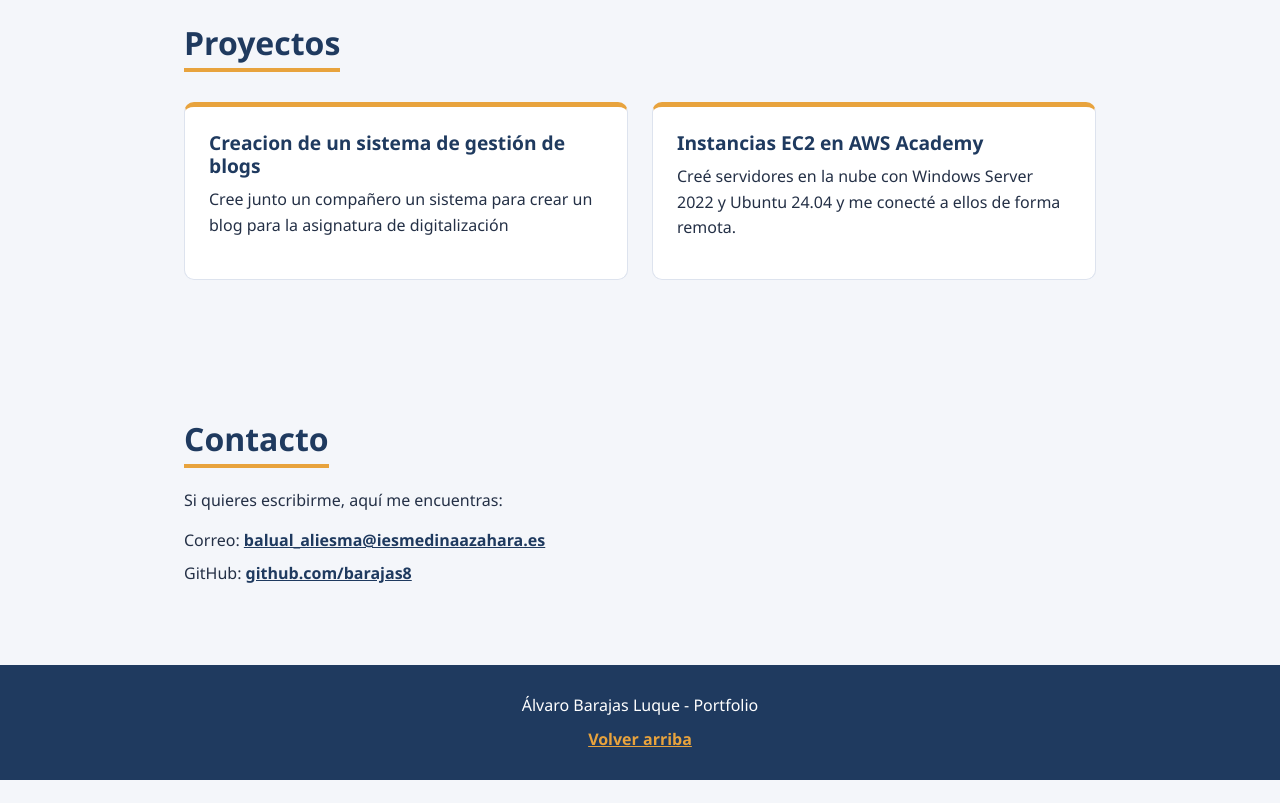
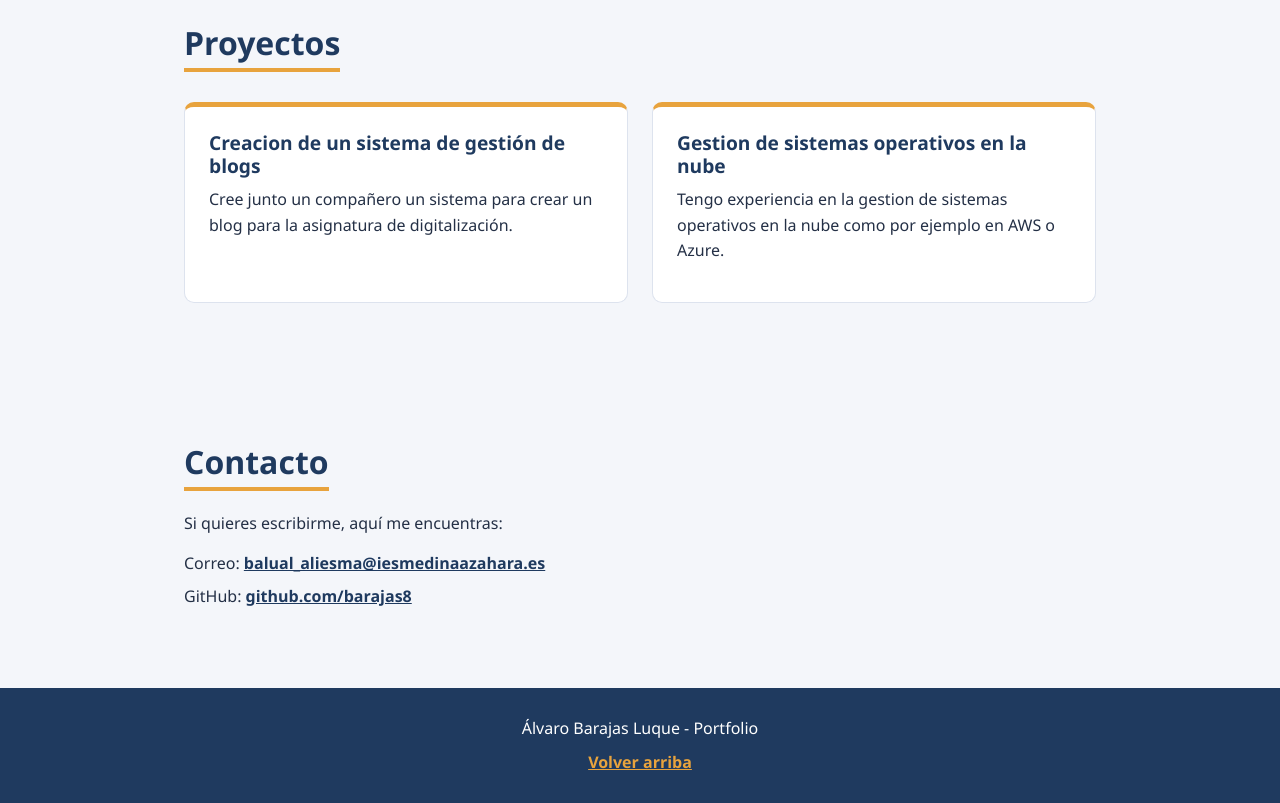
Before and after one commit to balual/portfolio, a plain HTML site: page index.html in a window 1280 px wide. Shown: the part 920-1723 px from the top of the page. Before the commit the page ends 1700 px from the top, so only its background shows below. Drawn offline with Linux system fonts and the light colour scheme.

Commit message:
Cambiar texto

```diff
--- a/index.html
+++ b/index.html
@@ -71,12 +71,12 @@
         <!-- article = una tarjeta independiente -->
         <article class="tarjeta">
           <h3>Creacion de un sistema de gestión de blogs</h3>
-          <p>Cree junto un compañero un sistema para crear un blog para la asignatura de digitalización</p>
+          <p>Cree junto un compañero un sistema para crear un blog para la asignatura de digitalización.</p>
         </article>
 
         <article class="tarjeta">
-          <h3>Instancias EC2 en AWS Academy</h3>
-          <p>Creé servidores en la nube con Windows Server 2022 y Ubuntu 24.04 y me conecté a ellos de forma remota.</p>
+          <h3>Gestion de sistemas operativos en la nube</h3>
+          <p>Tengo experiencia en la gestion de sistemas operativos en la nube como por ejemplo en AWS o Azure.</p>
         </article>
 
       </div>
```
